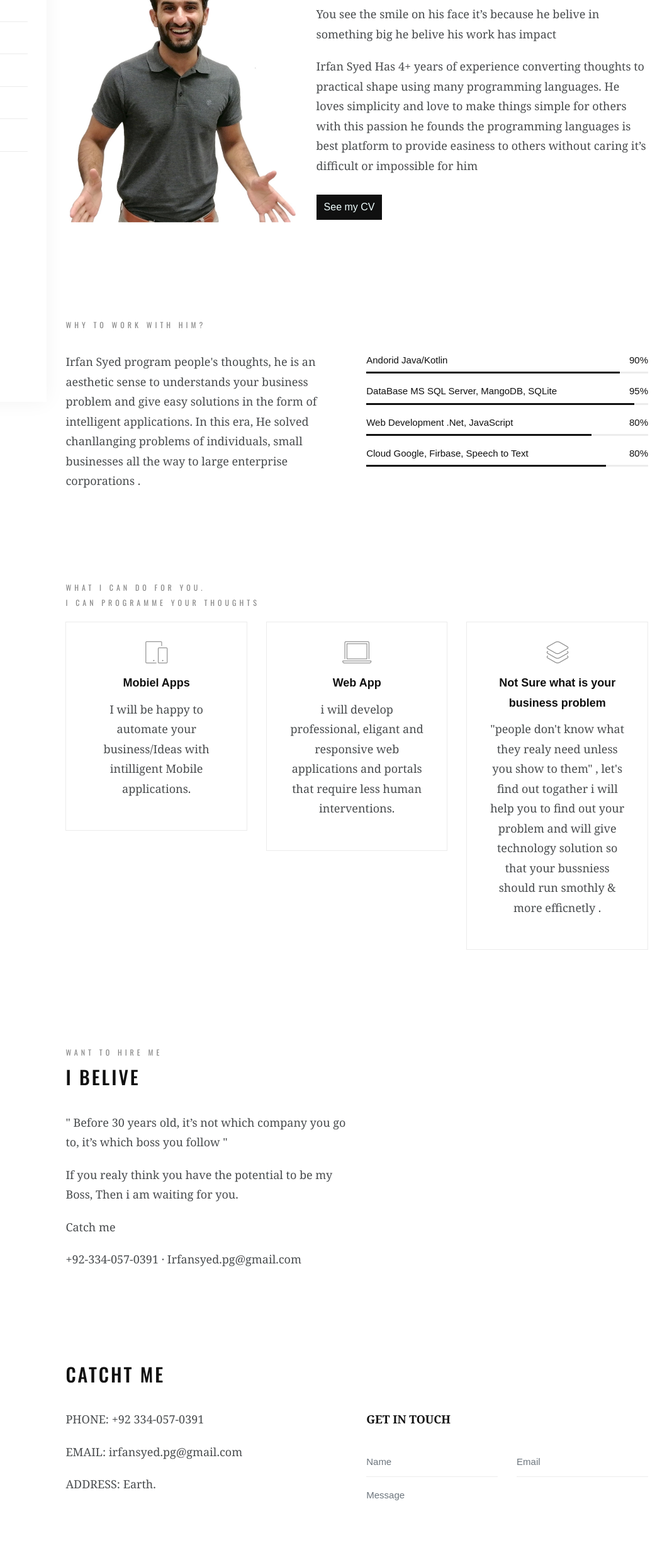
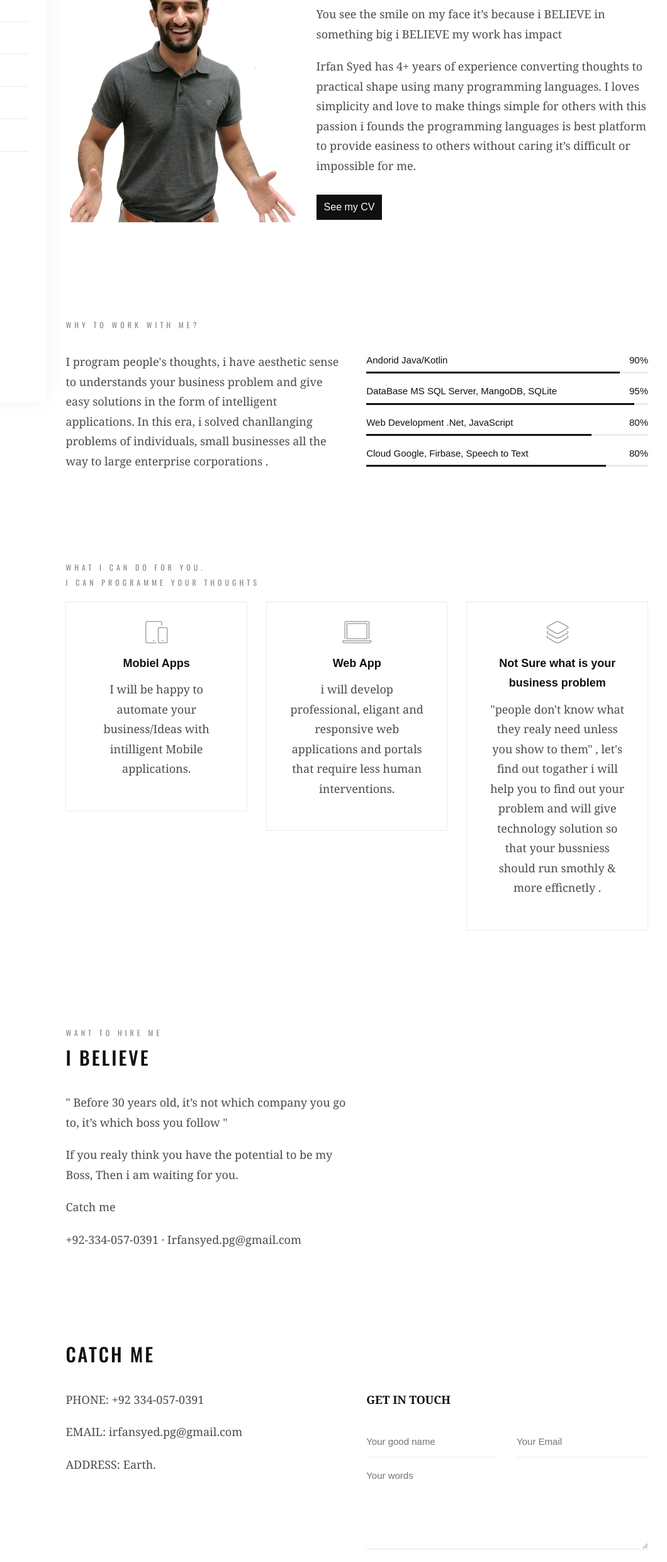
Before and after one commit to irfansyedpg/irfansyedwebsite, a plain HTML site: page index.html in a window 1280 px wide. Shown: the part 162-2642 px from the top of the page at 63% size, 220-1280 px from the left. Drawn offline with nearby package versions, Linux system fonts and the light colour scheme; a web font is replaced by a local one.

Commit message:
'updation'

```diff
--- a/index.html
+++ b/index.html
@@ -5,7 +5,7 @@
 <head>
     <meta charset="utf-8">
     <meta http-equiv="X-UA-Compatible" content="IE=edge">
-    <title>A D D O</title>
+    <title>Irfan Syed</title>
     <meta name="viewport" content="width=device-width, initial-scale=1">
     <link rel="icon" type="image/png" href="images/favicon.png" />
     <link rel="stylesheet" href="css/animate.css">
@@ -112,13 +112,14 @@
                                     <span class="cd-words-wrapper">
                                         <b class="is-visible">Andorid Developer</b>
                                         <b>App Designer </b>
-                                        <b>Web Developer</b>
+                                        <b >Web Developer</b>
+
 
                                     </span>
                                 </h2>
-                                <p> You see the smile on his face it’s because he belive in something big he belive his work has impact </p>
-                                <p> Irfan Syed Has 4+ years of experience converting thoughts to practical shape using many programming languages.
-                                    He loves simplicity and love to make things simple for others with this passion he founds the programming languages is best platform to provide easiness to others without caring it’s difficult or impossible for him
+                                <p> You see the smile on my face it’s because i BELIEVE  in something big i BELIEVE  my work has impact </p>
+                                <p> Irfan Syed has 4+ years of experience converting thoughts to practical shape using many programming languages.
+                                    I loves simplicity and love to make things simple for others with this passion i founds the programming languages is best platform to provide easiness to others without caring it’s difficult or impossible for me.
 
 
 
@@ -138,12 +139,13 @@
                 <div class="addo-skills">
                     <div class="container-fluid">
                         <div class="row">
-                            <div class="col-md-12"> <span class="heading-meta">Why to work with him?</span>
+                            <div class="col-md-12"> <span class="heading-meta">Why to work with me?</span>
                                 <h2 class="addo-heading animate-box" data-animate-effect="fadeInLeft"></h2> </div>
                         </div>
                         <div class="row">
                             <div class="col-md-6 animate-box" data-animate-effect="fadeInLeft">
-                                <p>Irfan Syed program people's thoughts, he is an aesthetic sense to understands your business problem and give easy solutions in the form of intelligent applications. In this era, He solved chanllanging problems of individuals, small businesses all the way to large enterprise corporations  .</p>
+
+                                <p>I program people's thoughts, i have aesthetic sense to understands your business problem and give easy solutions in the form of intelligent applications. In this era, i solved chanllanging problems of individuals, small businesses all the way to large enterprise corporations  .</p>
 
                             </div>
                             <div class="col-md-6 animate-box" data-animate-effect="fadeInLeft">
@@ -374,7 +376,7 @@
                     <div class="container-fluid">
                         <div class="row">
                             <div class="col-md-12"> <span class="heading-meta">Want to hire me </span>
-                                <h2 class="addo-heading animate-box" data-animate-effect="fadeInLeft">i Belive</h2> </div>
+                                <h2 class="addo-heading animate-box" data-animate-effect="fadeInLeft">i BELIEVE </h2> </div>
                         </div>
                         <div class="row">
                             <div class="col-md-6 animate-box" data-animate-effect="fadeInLeft">
@@ -397,7 +399,7 @@
                     <div class="container-fluid">
                         <div class="row">
                             <div class="col-md-12"> <span class="heading-meta"></span>
-                                <h2 class="addo-heading animate-box" data-animate-effect="fadeInLeft">Catcht Me</h2> </div>
+                                <h2 class="addo-heading animate-box" data-animate-effect="fadeInLeft">catch Me</h2> </div>
                         </div>
                         <div class="row">
                             <!-- Contact Info -->
@@ -416,15 +418,15 @@
                                 <form method="post" class="row">
                                     <div class="col-sm-6">
                                         <div class="form-group">
-                                            <input type="text" class="form-control" placeholder="Name" required> </div>
+                                            <input type="text" class="form-control" placeholder="Your good name" required> </div>
                                     </div>
                                     <div class="col-sm-6">
                                         <div class="form-group">
-                                            <input type="text" class="form-control" placeholder="Email"> </div>
+                                            <input type="text" class="form-control" placeholder="Your Email"> </div>
                                     </div>
                                     <div class="col-sm-12">
                                         <div class="form-group">
-                                            <textarea name="message" id="message" cols="30" rows="5" class="form-control" placeholder="Message"></textarea>
+                                            <textarea name="message" id="message" cols="30" rows="5" class="form-control" placeholder="Your words"></textarea>
                                         </div>
                                     </div>
                                     <div class="col-sm-12">
@@ -445,8 +447,7 @@
                         <div class="col-md-4 animate-box fadeInLeft animated" data-animate-effect="fadeInLeft">
                             <p class="addo-lead">© 2019 Irfan Syed.</p>
                         </div>
-                        <div class="col-md-4 animate-box fadeInLeft animated" data-animate-effect="fadeInLeft">
-                            <h2 class="text-center"><br /><span>Irfan Syed</span></h2> </div>
+
                         <div class="col-md-4 animate-box fadeInLeft animated" data-animate-effect="fadeInLeft">
                             <ul class="social-network">
                                 <li><a href="#"><i class="ti-facebook font-14px white-icon"></i></a></li>
```
